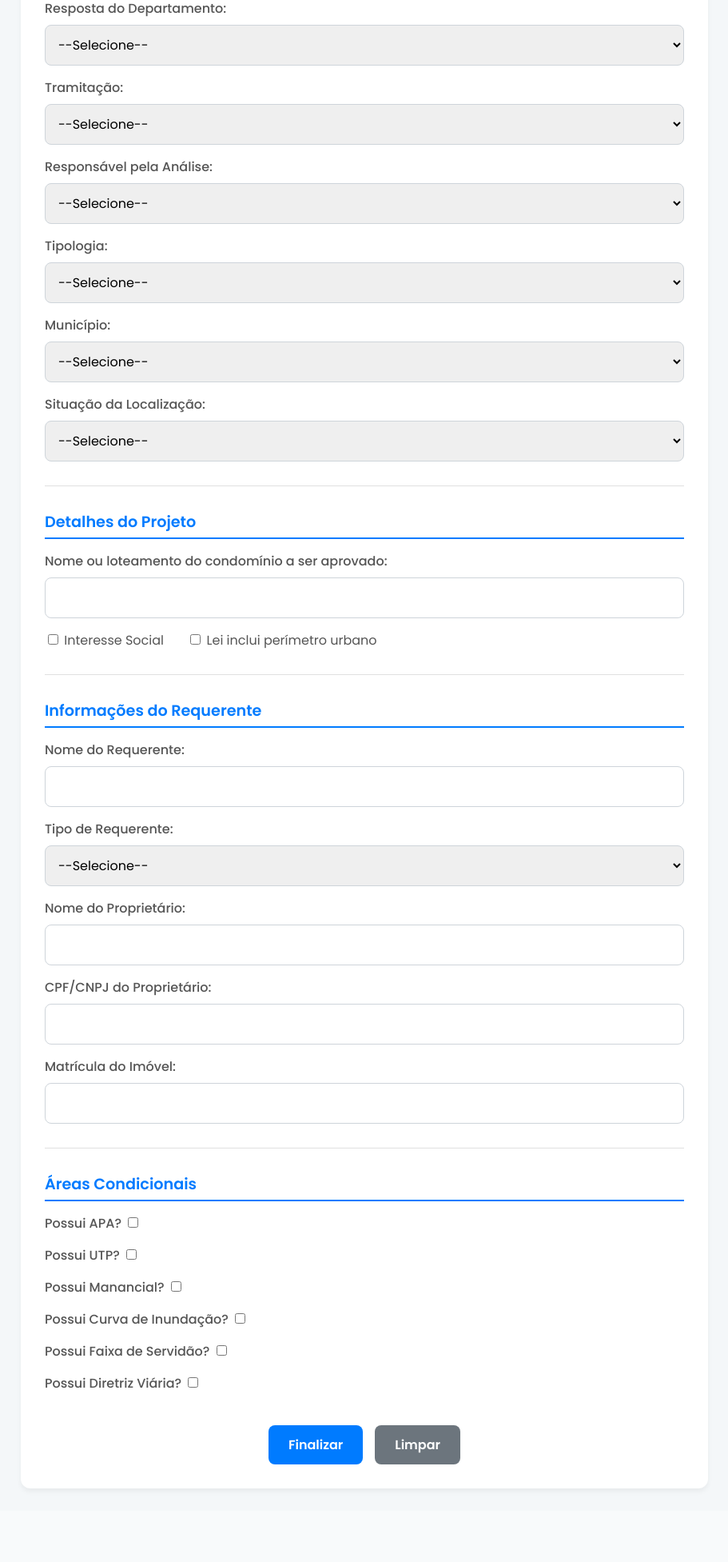
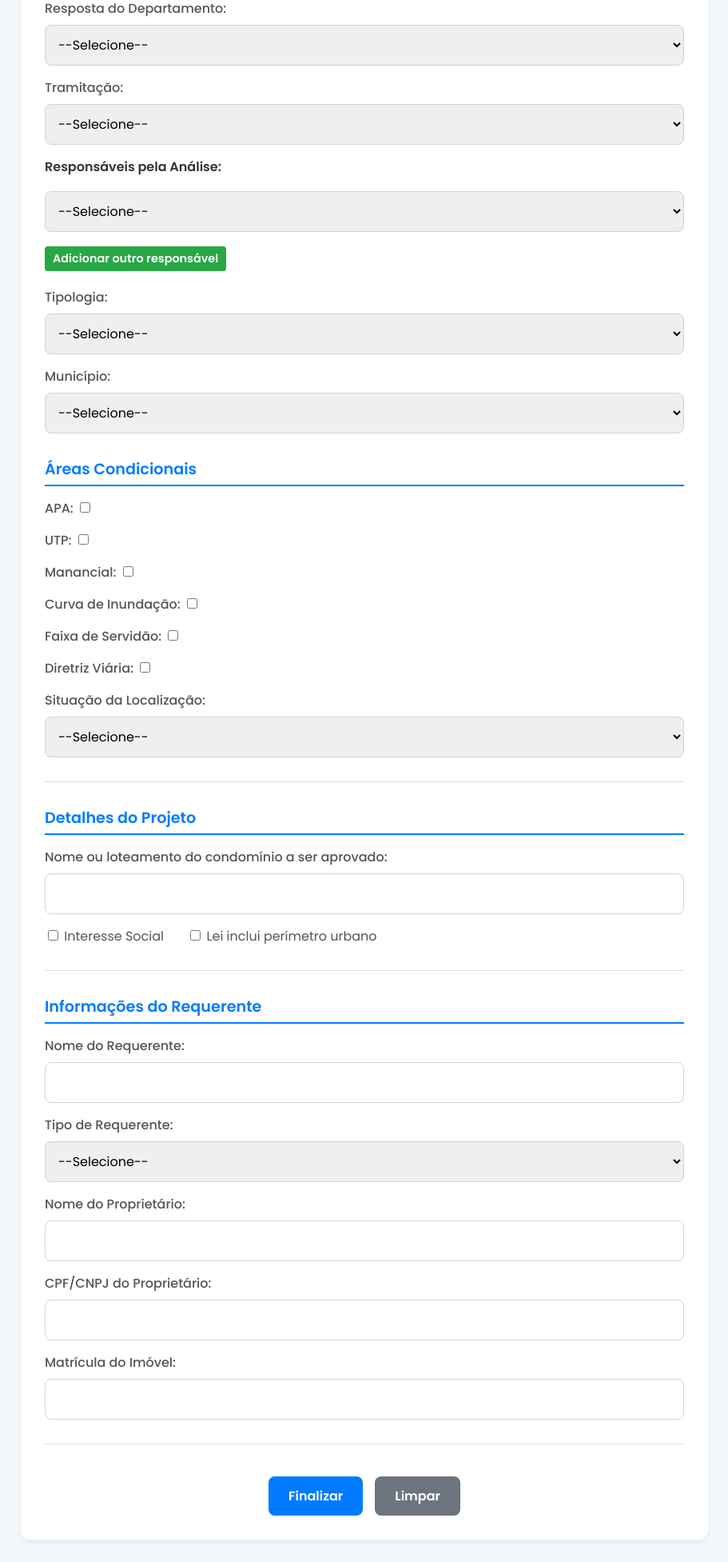
Before and after one commit to wada66/FORM_DIRTEC, a Flask app: page / in a window 1280 px wide. Shown: the part 606-2559 px from the top of the page at 80% size, without its empty margins (184-1095 px from the left). Before the commit the page ends 2469 px from the top, so only its background shows below. Run offline with Flask 3, Linux system fonts and the light colour scheme; data that the repository does not hold is empty; some libraries are stand-ins or nearby versions.

Commit message:
Adicionando mais de um responsávelm pra processo .......

```diff
--- a/app.py
+++ b/app.py
@@ -312,6 +312,25 @@ def inserir():
                     datetime.now().date(),
                     formulario.get("protocolo")
                 ))
+
+                # ⭐⭐ NOVO: INSERIR MÚLTIPLOS RESPONSÁVEIS NA TABELA ASSOCIATIVA
+                responsaveis_analise = request.form.getlist('responsavel_analise[]')
+                # Remove valores vazios
+                responsaveis_analise = [r for r in responsaveis_analise if r and r.strip()]
+
+                print(f"🎯 Inserindo {len(responsaveis_analise)} responsáveis: {responsaveis_analise}")
+
+                for resp_cpf in responsaveis_analise:
+                    try:
+                        cur.execute("""
+                            INSERT INTO responsavel_analise (processo_protocolo, cpf_responsavel)
+                            VALUES (%s, %s)
+                            ON CONFLICT (processo_protocolo, cpf_responsavel) DO NOTHING
+                        """, (formulario.get("protocolo"), resp_cpf))
+                        print(f"✅ Responsável {resp_cpf} associado ao processo {formulario.get('protocolo')}")
+                    except Exception as e_resp:
+                        print(f"❌ Erro ao inserir responsável {resp_cpf}: {e_resp}")
+
                 try:
                     protocolo = formulario.get("protocolo")
                     setor_nome = session.get("setor", "RELATORIO_PROCESSO")
--- a/templates/formulario.html
+++ b/templates/formulario.html
@@ -186,6 +186,55 @@
             transform: translateY(-2px);
             box-shadow: 0 4px 8px rgba(40, 167, 69, 0.2);
         }
+        .responsaveis-group {
+            margin-bottom: 20px;
+        }
+
+        .responsaveis-group label {
+            font-weight: 600;
+            color: #333;
+            margin-bottom: 10px;
+            display: block;
+        }
+
+        #responsaveis-container {
+            margin-bottom: 10px;
+        }
+
+        .responsavel-select {
+            margin-bottom: 8px !important;
+        }
+
+        .btn-add-responsavel {
+            background: #28a745;
+            color: white;
+            border: none;
+            padding: 8px 15px;
+            border-radius: 6px;
+            cursor: pointer;
+            font-size: 0.9rem;
+            transition: all 0.3s ease;
+        }
+
+        .btn-add-responsavel:hover {
+            background: #218838;
+            transform: translateY(-1px);
+        }
+
+        .btn-remove-responsavel {
+            background: #dc3545;
+            color: white;
+            border: none;
+            padding: 6px 12px;
+            border-radius: 6px;
+            cursor: pointer;
+            font-size: 0.8rem;
+            transition: all 0.3s ease;
+        }
+
+        .btn-remove-responsavel:hover {
+            background: #c82333;
+        }
     </style>
 </head>
 <body>
@@ -226,14 +275,22 @@
             </select>
         </label>
 
-        <label>Responsável pela Análise:
-            <select name="responsavel_analise_cpf">
-                <option value="">--Selecione--</option>
-                {% for cpf, nome, setor in tecnico %}
-                    <option value="{{ cpf }}">{{ nome }}</option>
-                {% endfor %}
-            </select>
-        </label>
+        <div class="responsaveis-group">
+            <label>Responsáveis pela Análise:</label>
+            <div id="responsaveis-container">
+                <!-- Campo inicial -->
+                <select name="responsavel_analise[]" class="form-select mb-2 responsavel-select">
+                    <option value="">--Selecione--</option>
+                    {% for cpf, nome, setor in tecnico %}
+                        <option value="{{ cpf }}">{{ nome }}</option>
+                    {% endfor %}
+                </select>
+            </div>
+            <button type="button" class="btn-add-responsavel" onclick="adicionarResponsavel()"
+                    style="background: #28a745; color: white; border: none; padding: 5px 10px; border-radius: 4px; cursor: pointer; font-size: 0.9rem;">
+                 Adicionar outro responsável
+            </button>
+        </div>
 
         <label>Tipologia:
             <select name="tipologia" id= "tipologia">
@@ -262,6 +319,137 @@
         <div class="campo-condicional" id="macrozona-container">
             <label>Macrozona Municipal:
                 <select name="macrozona_municipal" id="macrozona_municipal"><option value="">--Selecione--</option></select>
+            </label>
+        </div>
+
+        <h2>Áreas Condicionais</h2>
+
+
+        <div>
+        <label>
+            APA:
+            <input type="checkbox" id="possui-apa" class="trigger-condicional" data-target="#apa-container">
+        </label>
+        </div>
+
+        <div class="campo-condicional" id="apa-container">
+        <label>Selecione a APA:
+             <select name="apa" id="apa">
+                 <option value="">--Selecione--</option>
+                 {% for opcao in enums.apa %}
+                     <option value="{{ opcao }}">{{ opcao }}</option>
+                 {% endfor %}
+             </select>
+        </label>
+        </div>
+
+        <div class="campo-condicional" id="zona-apa-container">
+        <label>Zona da APA:
+            <select id="zona-apa" name="zona_apa">
+            <option value="">--Selecione--</option>
+            </select>
+        </label>
+        </div>
+
+        <div>
+        <label>
+            UTP:
+            <input type="checkbox" id="possui-utp" class="trigger-condicional" data-target="#utp-container">
+        </label>
+        </div>
+
+        <div class="campo-condicional" id="utp-container">
+        <label>Selecione a UTP:
+             <select name="utp" id="utp">
+                 <option value="">--Selecione--</option>
+                 {% for opcao in enums.utp %}
+                     <option value="{{ opcao }}">{{ opcao }}</option>
+                 {% endfor %}
+             </select>
+        </label>
+        </div>
+
+        <div class="campo-condicional" id="zona-utp-container">
+        <label>Zona da UTP:
+            <select id="zona-utp" name="zona_utp">
+            <option value="">--Selecione--</option>
+            </select>
+        </label>
+        </div>
+
+        <div>
+            <label>
+                Manancial:
+                <input type="checkbox" id="possui-manancial" class="trigger-condicional" data-target="#tipo-manancial-container"
+                        {% if existing and existing.possui_manancial %}checked{% endif %}>
+            </label>
+        </div>
+
+        <div class="campo-condicional" id="tipo-manancial-container">
+            <label>Tipo de Manancial:
+                <select name="tipo_manancial" id="tipo-manancial">
+                    <option value="">--Selecione--</option>
+                    {% for opcao in enums.manancial %}
+                        <option value="{{ opcao }}" {% if existing and existing.tipo_manancial == opcao %}selected{% endif %}>{{ opcao }}</option>
+                    {% endfor %}
+                </select>
+            </label>
+        </div>
+
+        <div>
+            <label>
+                Curva de Inundação:
+                <input type="checkbox" id="possui-curva" class="trigger-condicional" data-target="#curva-inundacao-container"
+                        {% if existing and existing.possui_curva %}checked{% endif %}>
+            </label>
+        </div>
+
+        <div class="campo-condicional" id="curva-inundacao-container">
+            <label>Curva de Inundação:
+                <select name="curva_inundacao" id="curva_inundacao">
+                    <option value="">--Selecione--</option>
+                    {% for tipo_curva in curva_inundacao %}
+                    <option value="{{ tipo_curva }}">{{ tipo_curva }}</option>
+                    {% endfor %}
+                </select>
+            </label>
+        </div>
+
+        <div>
+            <label>
+                Faixa de Servidão:
+                <input type="checkbox" id="possui-faixa" class="trigger-condicional" data-target="#faixa-servidao-container"
+                        {% if existing and existing.possui_faixa %}checked{% endif %}>
+            </label>
+        </div>
+
+        <div class="campo-condicional" id="faixa-servidao-container">
+            <label>Faixa de Servidão:
+                <select name="faixa_servidao" id="faixa_servidao">
+                    <option value="">--Selecione--</option>
+                             {% for tipo in faixa_servidao %}
+                    <option value="{{ tipo }}">{{ tipo }}</option>
+                    {% endfor %}
+                </select>
+            </label>
+        </div>
+
+        <div>
+            <label>
+                Diretriz Viária:
+                <input type="checkbox" id="possui-diretriz" class="trigger-condicional" data-target="#diretriz-viaria-container"
+                        {% if existing and existing.possui_diretriz %}checked{% endif %}>
+            </label>
+        </div>
+
+        <div class="campo-condicional" id="diretriz-viaria-container">
+            <label>Classificação Diretriz Viária:
+                <select name="sistema_viario" id="sistema_viario">
+                    <option value="">--Selecione--</option>
+                    {% for classificacao_metropolitana in sistema_viario %}
+                    <option value="{{ classificacao_metropolitana }}">{{ classificacao_metropolitana }}</option>
+                    {% endfor %}
+                </select>
             </label>
         </div>
 
@@ -330,137 +518,6 @@
         <label>Matrícula do Imóvel: <input type="text" name="matricula_imovel"></label>
 
         <hr>
-
-        <h2>Áreas Condicionais</h2>
-
-        <div>
-        <label>
-            Possui APA?
-            <input type="checkbox" id="possui-apa" class="trigger-condicional" data-target="#apa-container">
-        </label>
-        </div>
-
-        <div class="campo-condicional" id="apa-container">
-        <label>Selecione a APA:
-             <select name="apa" id="apa">
-                 <option value="">--Selecione--</option>
-                 {% for opcao in enums.apa %}
-                     <option value="{{ opcao }}">{{ opcao }}</option>
-                 {% endfor %}
-             </select>
-        </label>
-        </div>
-
-        <div class="campo-condicional" id="zona-apa-container">
-        <label>Zona da APA:
-            <select id="zona-apa" name="zona_apa">
-            <option value="">--Selecione--</option>
-            </select>
-        </label>
-        </div>
-
-
-        <div>
-        <label>
-            Possui UTP?
-            <input type="checkbox" id="possui-utp" class="trigger-condicional" data-target="#utp-container">
-        </label>
-        </div>
-
-        <div class="campo-condicional" id="utp-container">
-        <label>Selecione a UTP:
-             <select name="utp" id="utp">
-                 <option value="">--Selecione--</option>
-                 {% for opcao in enums.utp %}
-                     <option value="{{ opcao }}">{{ opcao }}</option>
-                 {% endfor %}
-             </select>
-        </label>
-        </div>
-
-        <div class="campo-condicional" id="zona-utp-container">
-        <label>Zona da UTP:
-            <select id="zona-utp" name="zona_utp">
-            <option value="">--Selecione--</option>
-            </select>
-        </label>
-        </div>
-
-        <div>
-            <label>
-                Possui Manancial?
-                <input type="checkbox" id="possui-manancial" class="trigger-condicional" data-target="#tipo-manancial-container"
-                        {% if existing and existing.possui_manancial %}checked{% endif %}>
-            </label>
-        </div>
-
-        <div class="campo-condicional" id="tipo-manancial-container">
-            <label>Tipo de Manancial:
-                <select name="tipo_manancial" id="tipo-manancial">
-                    <option value="">--Selecione--</option>
-                    {% for opcao in enums.manancial %}
-                        <option value="{{ opcao }}" {% if existing and existing.tipo_manancial == opcao %}selected{% endif %}>{{ opcao }}</option>
-                    {% endfor %}
-                </select>
-            </label>
-        </div>
-
-        <div>
-            <label>
-                Possui Curva de Inundação?
-                <input type="checkbox" id="possui-curva" class="trigger-condicional" data-target="#curva-inundacao-container"
-                        {% if existing and existing.possui_curva %}checked{% endif %}>
-            </label>
-        </div>
-
-        <div class="campo-condicional" id="curva-inundacao-container">
-            <label>Curva de Inundação:
-                <select name="curva_inundacao" id="curva_inundacao">
-                    <option value="">--Selecione--</option>
-                    {% for tipo_curva in curva_inundacao %}
-                    <option value="{{ tipo_curva }}">{{ tipo_curva }}</option>
-                    {% endfor %}
-                </select>
-            </label>
-        </div>
-
-        <div>
-            <label>
-                Possui Faixa de Servidão?
-                <input type="checkbox" id="possui-faixa" class="trigger-condicional" data-target="#faixa-servidao-container"
-                        {% if existing and existing.possui_faixa %}checked{% endif %}>
-            </label>
-        </div>
-
-        <div class="campo-condicional" id="faixa-servidao-container">
-            <label>Faixa de Servidão:
-                <select name="faixa_servidao" id="faixa_servidao">
-                    <option value="">--Selecione--</option>
-                             {% for tipo in faixa_servidao %}
-                    <option value="{{ tipo }}">{{ tipo }}</option>
-                    {% endfor %}
-                </select>
-            </label>
-        </div>
-
-        <div>
-            <label>
-                Possui Diretriz Viária?
-                <input type="checkbox" id="possui-diretriz" class="trigger-condicional" data-target="#diretriz-viaria-container"
-                        {% if existing and existing.possui_diretriz %}checked{% endif %}>
-            </label>
-        </div>
-
-        <div class="campo-condicional" id="diretriz-viaria-container">
-            <label>Classificação Diretriz Viária:
-                <select name="sistema_viario" id="sistema_viario">
-                    <option value="">--Selecione--</option>
-                    {% for classificacao_metropolitana in sistema_viario %}
-                    <option value="{{ classificacao_metropolitana }}">{{ classificacao_metropolitana }}</option>
-                    {% endfor %}
-                </select>
-            </label>
-        </div>
 
         <div class="button-group">
             <button type="submit" name="finalizar" value="1">Finalizar</button>
@@ -603,6 +660,47 @@ $(function () {
         }
     }).trigger('change');
 });
+// 7) Função para adicionar campos dinâmicos de responsáveis
+function adicionarResponsavel() {
+    const container = document.getElementById('responsaveis-container');
+    const ultimoSelect = container.lastElementChild;
+    const novoSelect = ultimoSelect.cloneNode(true);
+    novoSelect.value = ''; // Limpa a seleção
+    container.appendChild(novoSelect);
+
+    // Adicionar botão de remover se houver mais de 1 campo
+    atualizarBotoesRemover();
+}
+
+function atualizarBotoesRemover() {
+    const container = document.getElementById('responsaveis-container');
+    const selects = container.getElementsByClassName('responsavel-select');
+
+    // Remove todos os botões de remover existentes
+    const botoesExistentes = container.getElementsByClassName('btn-remove-responsavel');
+    while (botoesExistentes.length > 0) {
+        botoesExistentes[0].remove();
+    }
+
+    // Adiciona botão de remover em todos exceto o primeiro
+    for (let i = 1; i < selects.length; i++) {
+        const btnRemover = document.createElement('button');
+        btnRemover.type = 'button';
+        btnRemover.className = 'btn-remove-responsavel';
+        btnRemover.innerHTML = '❌ Remover';
+        btnRemover.style = 'background: #dc3545; color: white; border: none; padding: 3px 8px; border-radius: 4px; cursor: pointer; font-size: 0.8rem; margin-left: 5px;';
+        btnRemover.onclick = function() {
+            this.previousElementSibling.remove();
+            this.remove();
+        };
+        selects[i].parentNode.insertBefore(btnRemover, selects[i].nextSibling);
+    }
+}
+
+// Inicializar botões de remover
+document.addEventListener('DOMContentLoaded', function() {
+    atualizarBotoesRemover();
+});
 </script>
 
 </body>
```
Also changed, not shown: BD_DIRTEC.jpg (added), 6 other files.
